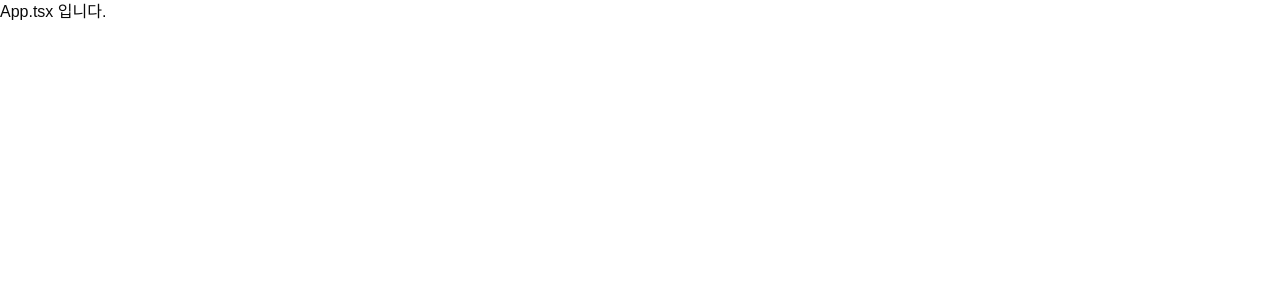
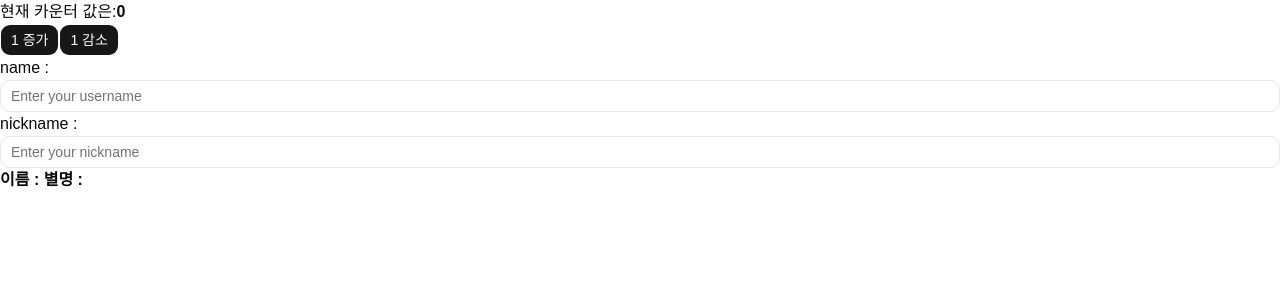
Before and after one commit to iujisu/vite-project, a React (Vite) app: page / in a window 1280 px wide. Shown: the top 300 px of the page. Built offline with nearby package versions, Linux system fonts and the light colour scheme.

Commit message:
start002

```diff
--- a/src/App.tsx
+++ b/src/App.tsx
@@ -1,9 +1,36 @@
+import { useState } from "react"
+import { Button } from "@/components/ui/button"
+import { Input } from "@/components/ui/input"
 function App() {
 
+  const [value,setValue] = useState<number>(0);
+  const [name,setName] = useState<string>("");
+  const [nickname,setNickname] = useState<string>("");
+
+  const increment =() => setValue(value +1);
+  const decrement =() => setValue(value -1);
+
+  const onChangeName =(event:React.ChangeEvent<HTMLInputElement>) => setName(event.target.value);
+  const onChangeNickname=(event:React.ChangeEvent<HTMLInputElement>) => setNickname(event.target.value);
+
   return (
-    <div>App.tsx 입니다.</div>
+    <div>
+      <p>
+        현재 카운터 값은:<b>{value}</b>
+      </p>
+      <Button onClick={increment}>1 증가</Button>
+      <Button onClick={decrement}>1 감소</Button>
+      <div>
+        name :<Input type="text" placeholder="Enter your username" onChange={onChangeName} />
+        nickname :<Input type="text" placeholder="Enter your nickname" onChange={onChangeNickname} />
+      </div>
+      <div>
+        <b>이름 : {name}</b>
+        <b>별명 : {nickname}</b>
+      </div>
+    </div>
+  )
 
-  )
 }
 
 export default App
--- /dev/null
+++ b/src/components/ui/input.tsx
@@ -0,0 +1,19 @@
+import * as React from "react"
+
+import { cn } from "@/lib/utils"
+
+function Input({ className, type, ...props }: React.ComponentProps<"input">) {
+  return (
+    <input
+      type={type}
+      data-slot="input"
+      className={cn(
+        "h-8 w-full min-w-0 rounded-lg border border-input bg-transparent px-2.5 py-1 text-base transition-colors outline-none file:inline-flex file:h-6 file:border-0 file:bg-transparent file:text-sm file:font-medium file:text-foreground placeholder:text-muted-foreground focus-visible:border-ring focus-visible:ring-3 focus-visible:ring-ring/50 disabled:pointer-events-none disabled:cursor-not-allowed disabled:bg-input/50 disabled:opacity-50 aria-invalid:border-destructive aria-invalid:ring-3 aria-invalid:ring-destructive/20 md:text-sm dark:bg-input/30 dark:disabled:bg-input/80 dark:aria-invalid:border-destructive/50 dark:aria-invalid:ring-destructive/40",
+        className
+      )}
+      {...props}
+    />
+  )
+}
+
+export { Input }
--- a/tsconfig.app.json
+++ b/tsconfig.app.json
@@ -20,7 +20,7 @@
     "noUnusedParameters": true,
     "erasableSyntaxOnly": true,
     "noFallthroughCasesInSwitch": true,
-    "baseUrl": ".",
+    // "baseUrl": ".", //TypeScript 6.0
     "paths": {
       "@/*": [
         "./src/*"
```
